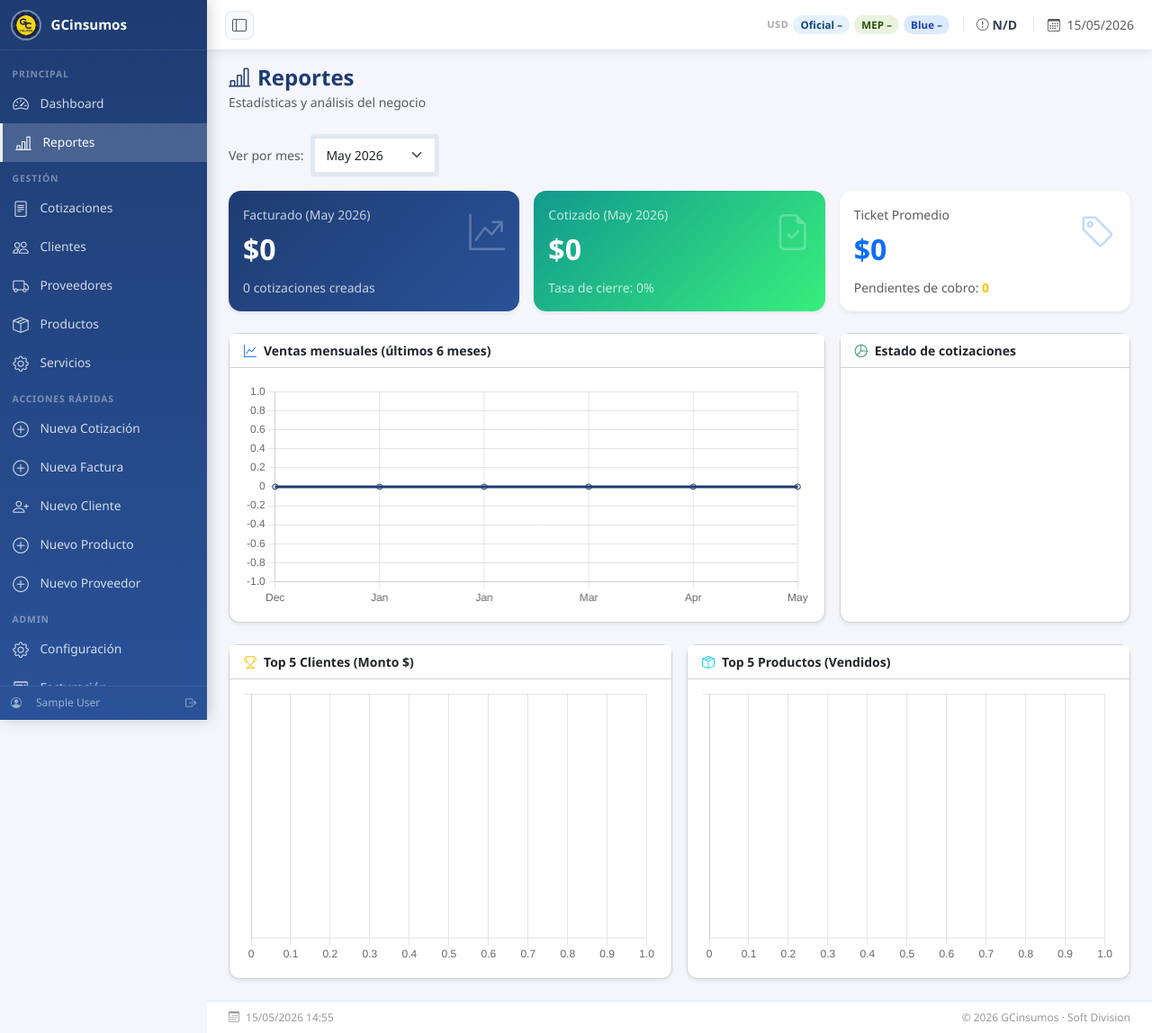
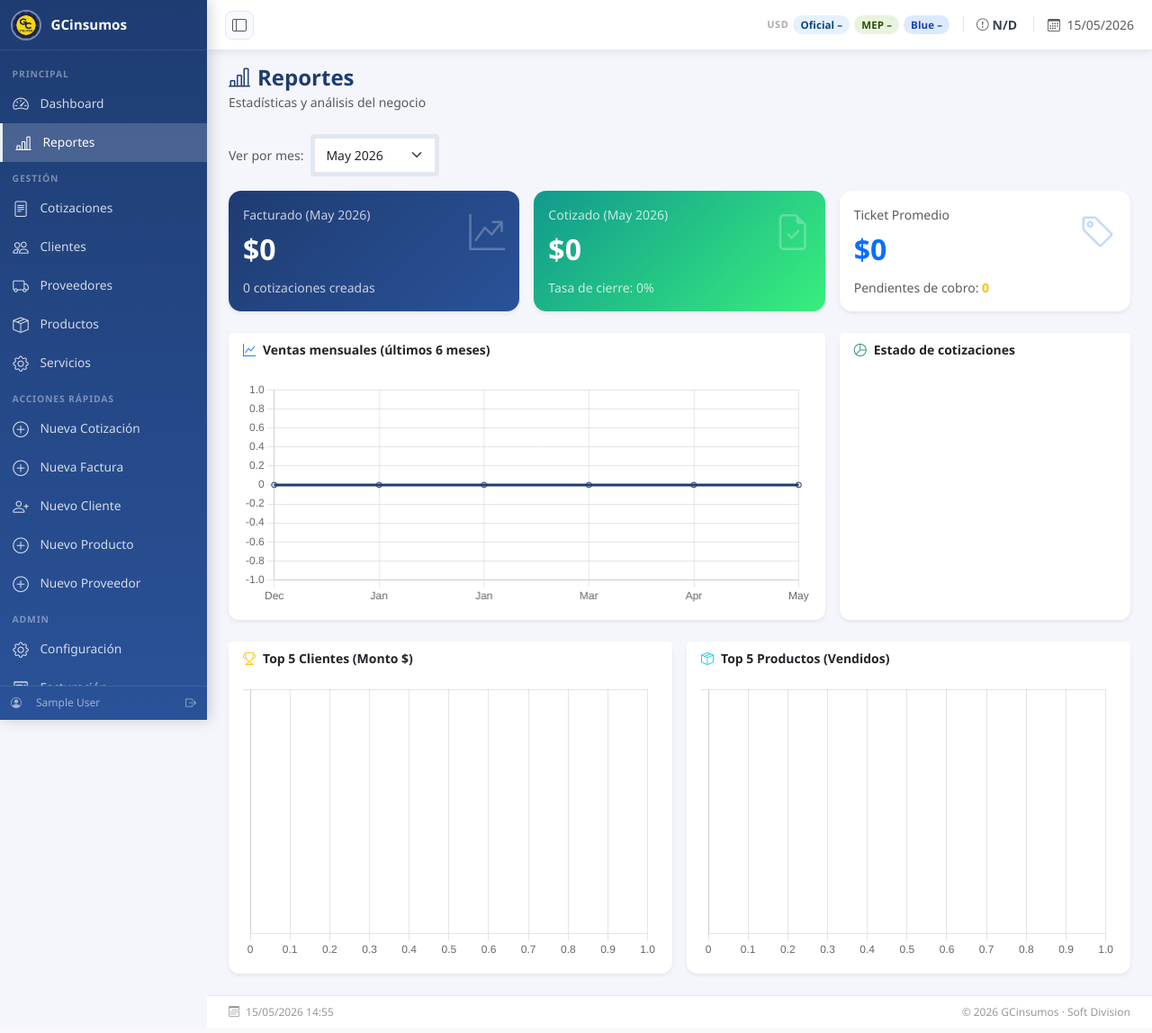
Before and after one commit to Cdruetta/cotizador-3.0, a Django app: page /reportes/ in a window 1280 px wide. Shown: the whole page at 90% size. Run offline with Django 4.2, Linux system fonts and the light colour scheme; the visitor is signed in with stand-in values (Sample User, id 1); data that the repository does not hold is empty; a map, chart or similar area stays blank.

Commit message:
fix reportes

```diff
--- a/backend/templates/cotizaciones/reportes.html
+++ b/backend/templates/cotizaciones/reportes.html
@@ -52,7 +52,7 @@
   </div>
 
   <div class="col-12 col-md-4">
-    <div class="card stat-card h-100 shadow-sm">
+    <div class="card stat-card h-100 shadow-sm border-0">
       <div class="card-body">
         <div class="d-flex justify-content-between align-items-start">
           <div>
@@ -69,8 +69,8 @@
 
 <div class="row g-3 mb-4">
   <div class="col-12 col-lg-8">
-    <div class="card shadow-sm h-100">
-      <div class="card-header bg-white fw-semibold small py-2 px-3">
+    <div class="card shadow-sm h-100 border-0">
+      <div class="card-header bg-white fw-semibold small py-2 px-3 border-bottom-0">
         <i class="bi bi-graph-up me-2 text-primary"></i>Ventas mensuales (últimos 6 meses)
       </div>
       <div class="card-body">
@@ -81,12 +81,12 @@
     </div>
   </div>
   <div class="col-12 col-lg-4">
-    <div class="card shadow-sm h-100">
-      <div class="card-header bg-white fw-semibold small py-2 px-3">
+    <div class="card shadow-sm h-100 border-0">
+      <div class="card-header bg-white fw-semibold small py-2 px-3 border-bottom-0">
         <i class="bi bi-pie-chart me-2 text-success"></i>Estado de cotizaciones
       </div>
-      <div class="card-body d-flex align-items-center justify-content-center">
-        <div style="height: 250px; width: 100%;">
+      <div class="card-body">
+        <div style="height: 250px;">
           <canvas id="chartEstado"></canvas>
         </div>
       </div>
@@ -96,8 +96,8 @@
 
 <div class="row g-3">
   <div class="col-md-6">
-    <div class="card shadow-sm">
-      <div class="card-header bg-white fw-semibold small py-2 px-3">
+    <div class="card shadow-sm border-0">
+      <div class="card-header bg-white fw-semibold small py-2 px-3 border-bottom-0">
         <i class="bi bi-trophy me-2 text-warning"></i>Top 5 Clientes (Monto $)
       </div>
       <div class="card-body">
@@ -108,8 +108,8 @@
     </div>
   </div>
   <div class="col-md-6">
-    <div class="card shadow-sm">
-      <div class="card-header bg-white fw-semibold small py-2 px-3">
+    <div class="card shadow-sm border-0">
+      <div class="card-header bg-white fw-semibold small py-2 px-3 border-bottom-0">
         <i class="bi bi-box-seam me-2 text-info"></i>Top 5 Productos (Vendidos)
       </div>
       <div class="card-body">
@@ -125,7 +125,7 @@
 {% block extra_js %}
 <script src="https://cdn.jsdelivr.net/npm/chart.js"></script>
 <script>
-  // Configuración común para gráficos de barras horizontales
+  // Configuración para evitar que los nombres largos se corten
   const commonOptionsBar = {
     indexAxis: 'y',
     responsive: true,
@@ -134,11 +134,25 @@
       legend: { display: false }
     },
     scales: {
-      x: { beginAtZero: true }
+      x: { beginAtZero: true },
+      y: {
+        ticks: {
+          autoSkip: false,
+          font: { size: 11 },
+          // Corta el texto si supera los 25 caracteres para que no se coma el gráfico
+          callback: function(value) {
+            const label = this.getLabelForValue(value);
+            if (label && label.length > 25) {
+              return label.substr(0, 25) + '...';
+            }
+            return label;
+          }
+        }
+      }
     }
   };
 
-  // Ventas Mensuales
+  // 1. Gráfico de Ventas Mensuales
   new Chart(document.getElementById('chartVentas').getContext('2d'), {
     type: 'line',
     data: {
@@ -153,13 +167,13 @@
       }]
     },
     options: {
-        responsive: true,
-        maintainAspectRatio: false,
-        plugins: { legend: { display: false } }
+      responsive: true,
+      maintainAspectRatio: false,
+      plugins: { legend: { display: false } }
     }
   });
 
-  // Estado de Cotizaciones
+  // 2. Gráfico de Estado de Cotizaciones
   new Chart(document.getElementById('chartEstado').getContext('2d'), {
     type: 'doughnut',
     data: {
@@ -169,30 +183,38 @@
         backgroundColor: ['#ff9800', '#4caf50', '#f44336', '#2196f3']
       }]
     },
-    options: { responsive: true, maintainAspectRatio: false }
+    options: {
+      responsive: true,
+      maintainAspectRatio: false,
+      plugins: {
+        legend: { position: 'bottom', labels: { boxWidth: 12, font: { size: 11 } } }
+      }
+    }
   });
 
-  // Top 5 Clientes
+  // 3. Gráfico Top Clientes
   new Chart(document.getElementById('chartClientes').getContext('2d'), {
     type: 'bar',
     data: {
       labels: {{ chart_clientes_labels|safe }},
       datasets: [{
         data: {{ chart_clientes_data|safe }},
-        backgroundColor: '#2a5298'
+        backgroundColor: '#2a5298',
+        borderRadius: 5
       }]
     },
     options: commonOptionsBar
   });
 
-  // Top 5 Productos (Cambiado de Pie a Bar Horizontal para que no se amontone)
+  // 4. Gráfico Top Productos
   new Chart(document.getElementById('chartProductos').getContext('2d'), {
     type: 'bar',
     data: {
       labels: {{ chart_productos_labels|safe }},
       datasets: [{
         data: {{ chart_productos_data|safe }},
-        backgroundColor: '#11998e'
+        backgroundColor: '#11998e',
+        borderRadius: 5
       }]
     },
     options: commonOptionsBar
```
